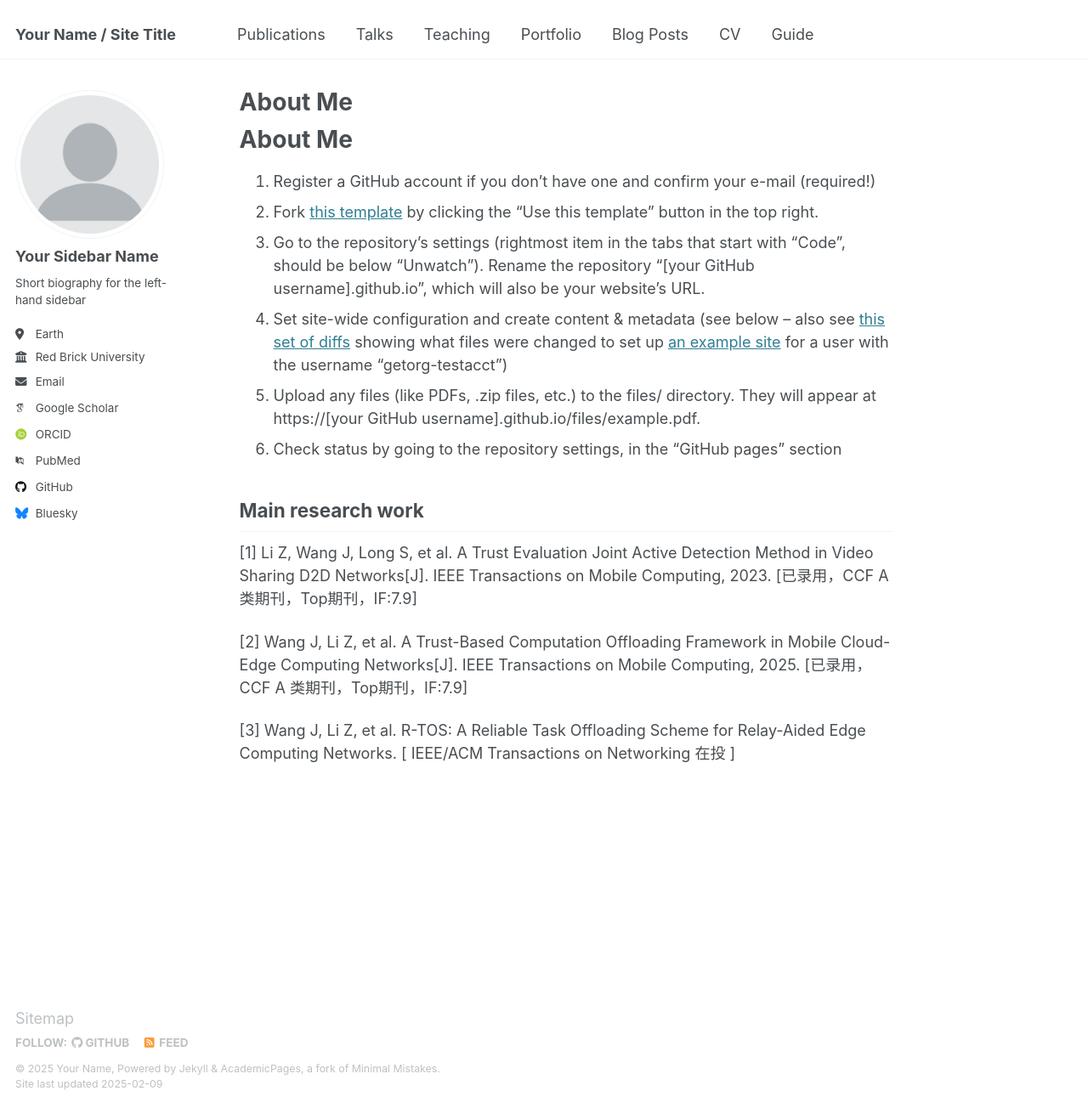
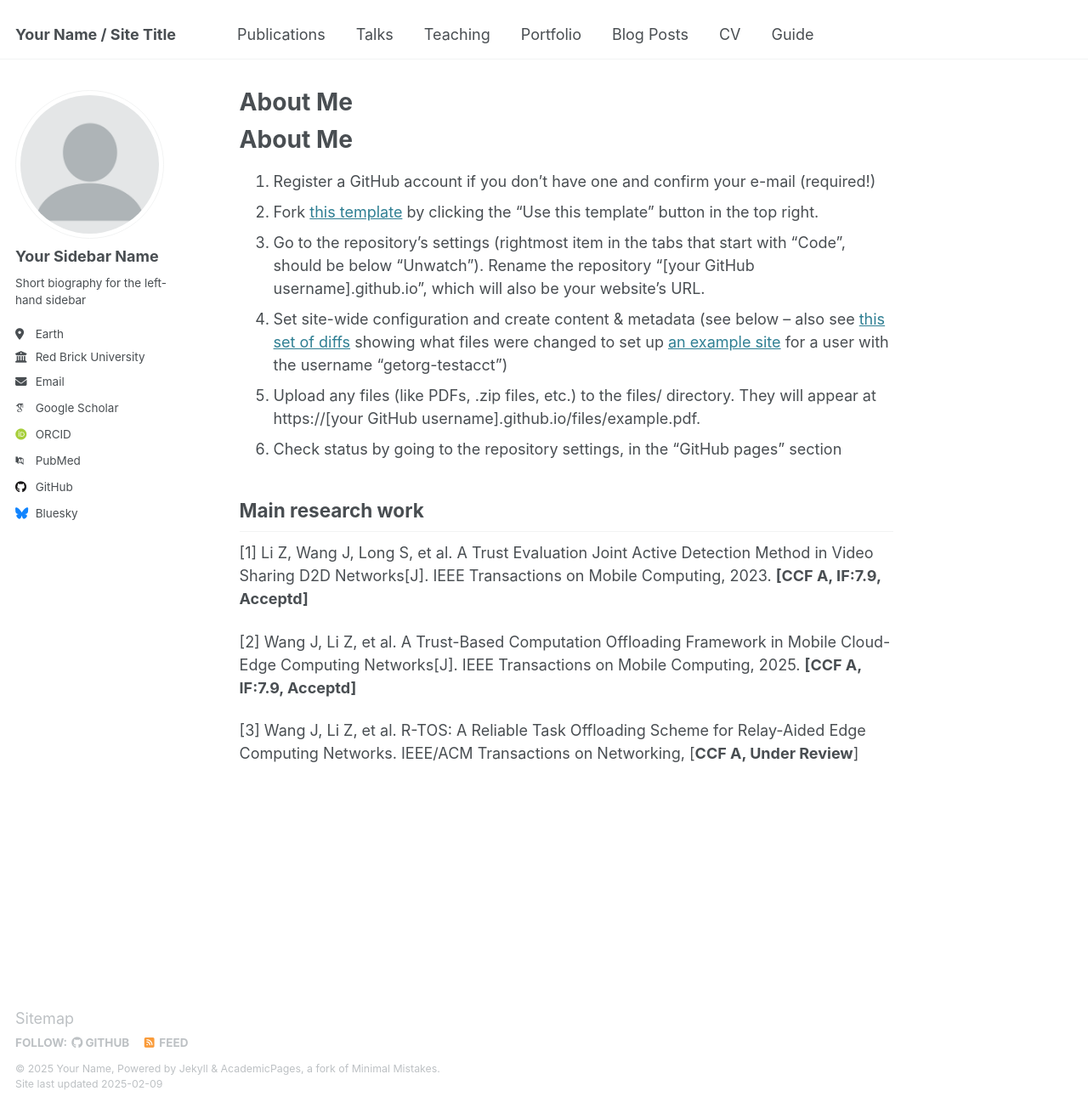
Before and after one commit to TranferWang/TranferWang.github.io, a Jekyll site: the page built from _pages/about.md, in a window 1280 px wide and 1304 px high. Shown: the whole window at 85% size. Built offline with Jekyll 4.4.1, drawn with Linux system fonts in a browser that asks for light colours; some web fonts are replaced; our own code applies the rules of GitHub Pages for plain Markdown files.

Commit message:
Update about.md

```diff
--- a/_pages/about.md
+++ b/_pages/about.md
@@ -9,8 +9,8 @@ About Me
 
 Main research work
 ------
-[1] Li Z, Wang J, Long S, et al. A Trust Evaluation Joint Active Detection Method in Video Sharing D2D Networks[J]. IEEE Transactions on Mobile Computing, 2023. [已录用，CCF A 类期刊，Top期刊，IF:7.9]
+[1] Li Z, Wang J, Long S, et al. A Trust Evaluation Joint Active Detection Method in Video Sharing D2D Networks[J]. IEEE Transactions on Mobile Computing, 2023. **[CCF A, IF:7.9, Acceptd]**
 
-[2] Wang J, Li Z, et al. A Trust-Based Computation Offloading Framework in Mobile Cloud-Edge Computing Networks[J]. IEEE Transactions on Mobile Computing, 2025. [已录用，CCF A 类期刊，Top期刊，IF:7.9]
+[2] Wang J, Li Z, et al. A Trust-Based Computation Offloading Framework in Mobile Cloud-Edge Computing Networks[J]. IEEE Transactions on Mobile Computing, 2025. **[CCF A, IF:7.9, Acceptd]**
 
-[3] Wang J, Li Z, et al. R-TOS: A Reliable Task Offloading Scheme for Relay-Aided Edge Computing Networks. [ IEEE/ACM Transactions on Networking 在投 ]
+[3] Wang J, Li Z, et al. R-TOS: A Reliable Task Offloading Scheme for Relay-Aided Edge Computing Networks. IEEE/ACM Transactions on Networking, [**CCF A, Under Review**]
```
